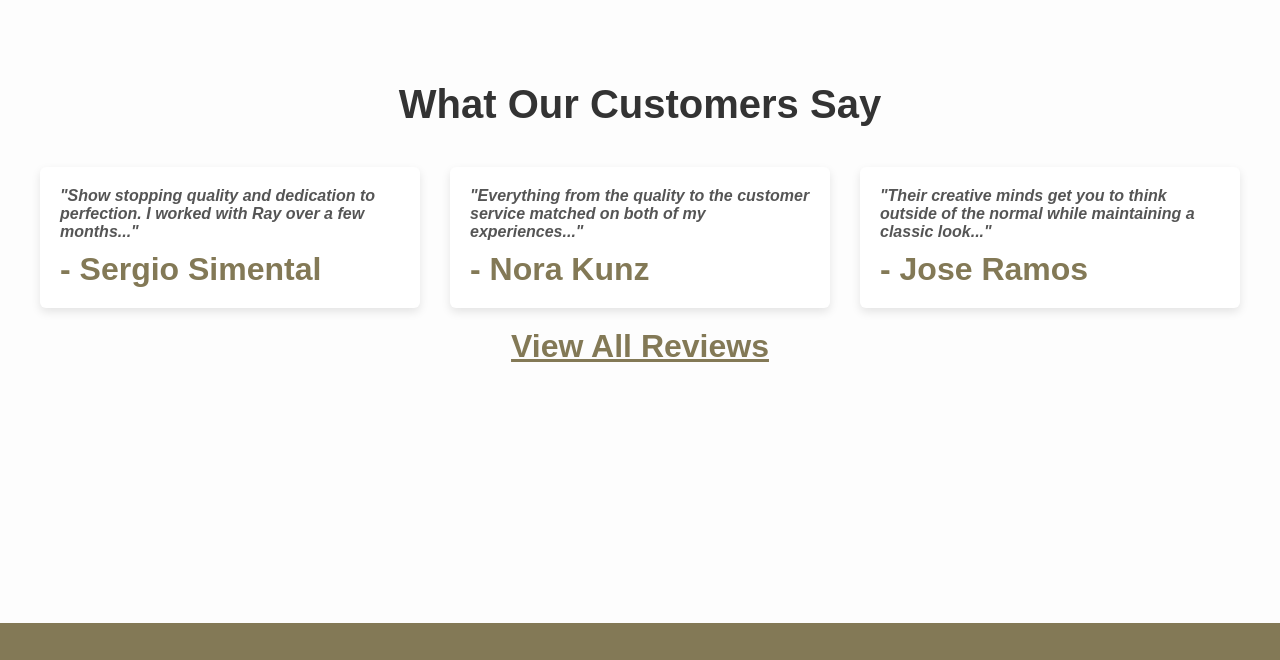
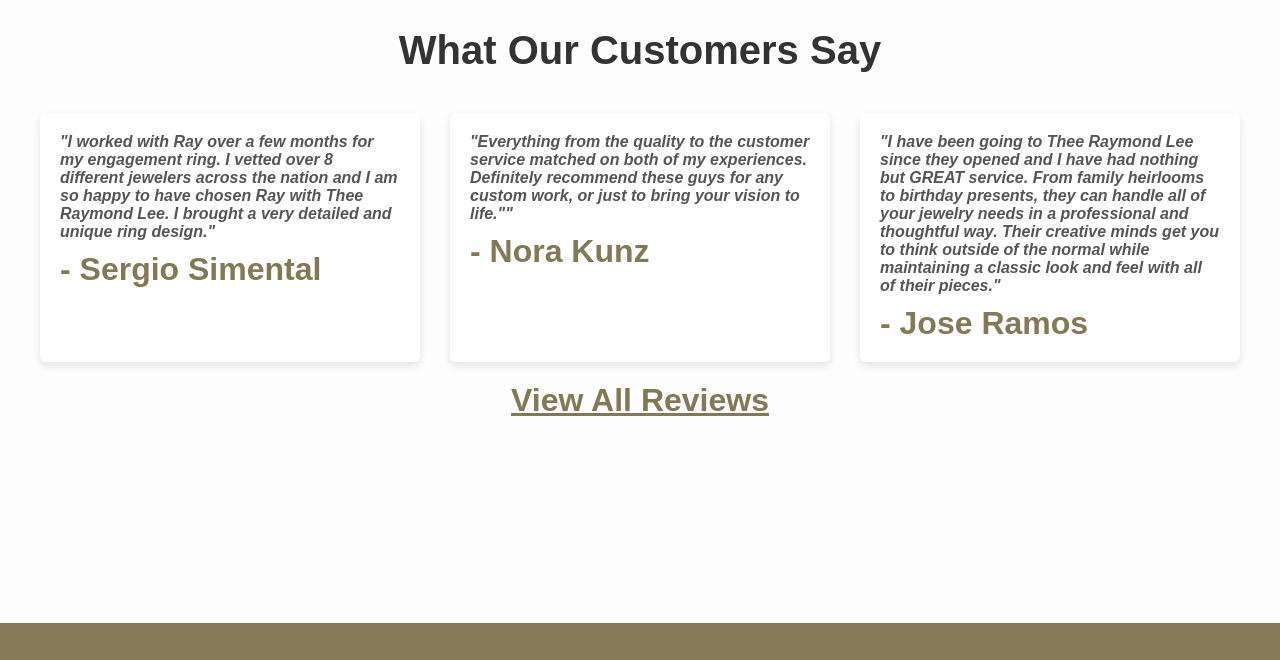
Before and after one commit to rjuare8/theraymondlee, a website built with webpack: page docs/index.html in a window 1280 px wide. Shown: the part 3800-4460 px from the top of the page. Built offline with nearby package versions, Linux system fonts and the light colour scheme; a script that the page names is missing; a web font is replaced by a local one.

Commit message:
added more text in reviews

```diff
--- a/docs/index.html
+++ b/docs/index.html
@@ -146,7 +146,7 @@
         <!-- Short Review 1 -->
         <div class="review-item">
           <blockquote>
-            "Show stopping quality and dedication to perfection. I worked with Ray over a few months..."
+            "I worked with Ray over a few months for my engagement ring.   I vetted over 8 different jewelers across the nation and I am so happy to have chosen Ray with Thee Raymond Lee.  I brought a very detailed and unique ring design."
           </blockquote>
           <p>- Sergio Simental</p>
         </div>
@@ -154,7 +154,7 @@
         <!-- Short Review 2 -->
         <div class="review-item">
           <blockquote>
-            "Everything from the quality to the customer service matched on both of my experiences..."
+            "Everything from the quality to the customer service matched on both of my experiences. Definitely recommend these guys for any custom work, or just to bring your vision to life.""
           </blockquote>
           <p>- Nora Kunz</p>
         </div>
@@ -162,7 +162,7 @@
         <!-- Short Review 3 -->
         <div class="review-item">
           <blockquote>
-            "Their creative minds get you to think outside of the normal while maintaining a classic look..."
+            "I have been going to Thee Raymond Lee since they opened and I have had nothing but GREAT service. From family heirlooms to birthday presents, they can handle all of your jewelry needs in a professional and thoughtful way. Their creative minds get you to think outside of the normal while maintaining a classic look and feel with all of their pieces."
           </blockquote>
           <p>- Jose Ramos</p>
         </div>
```
